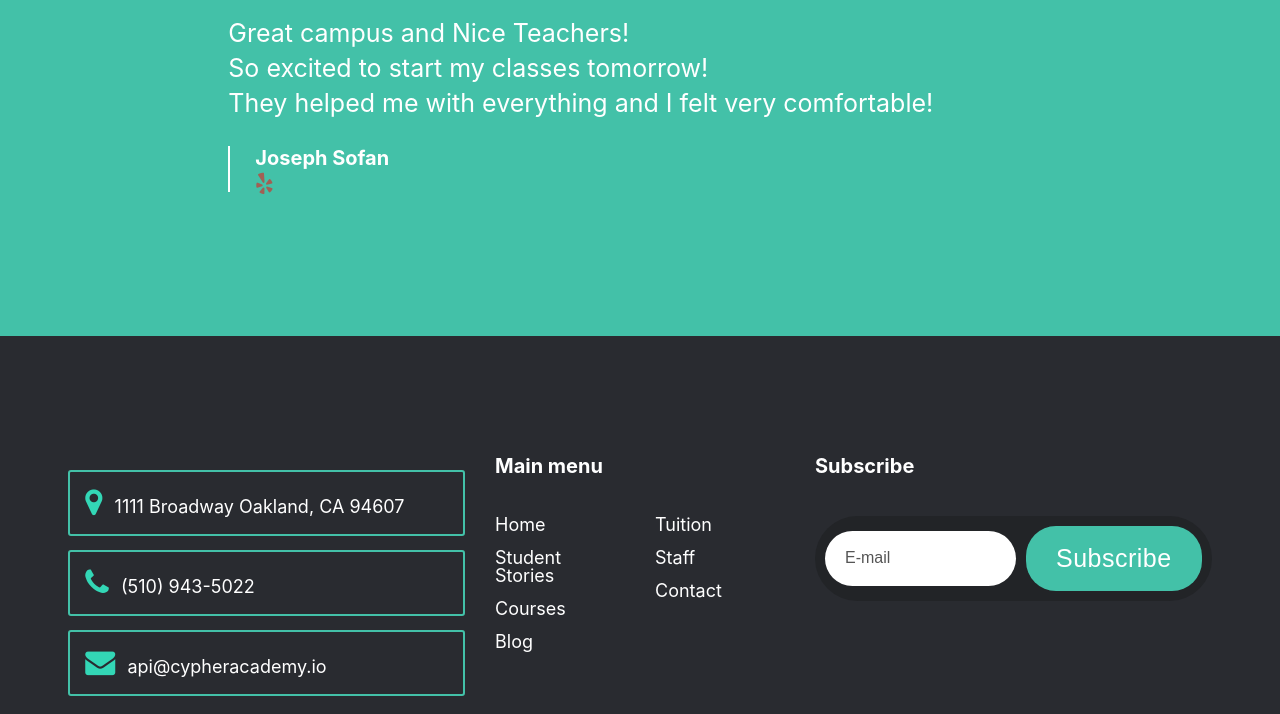
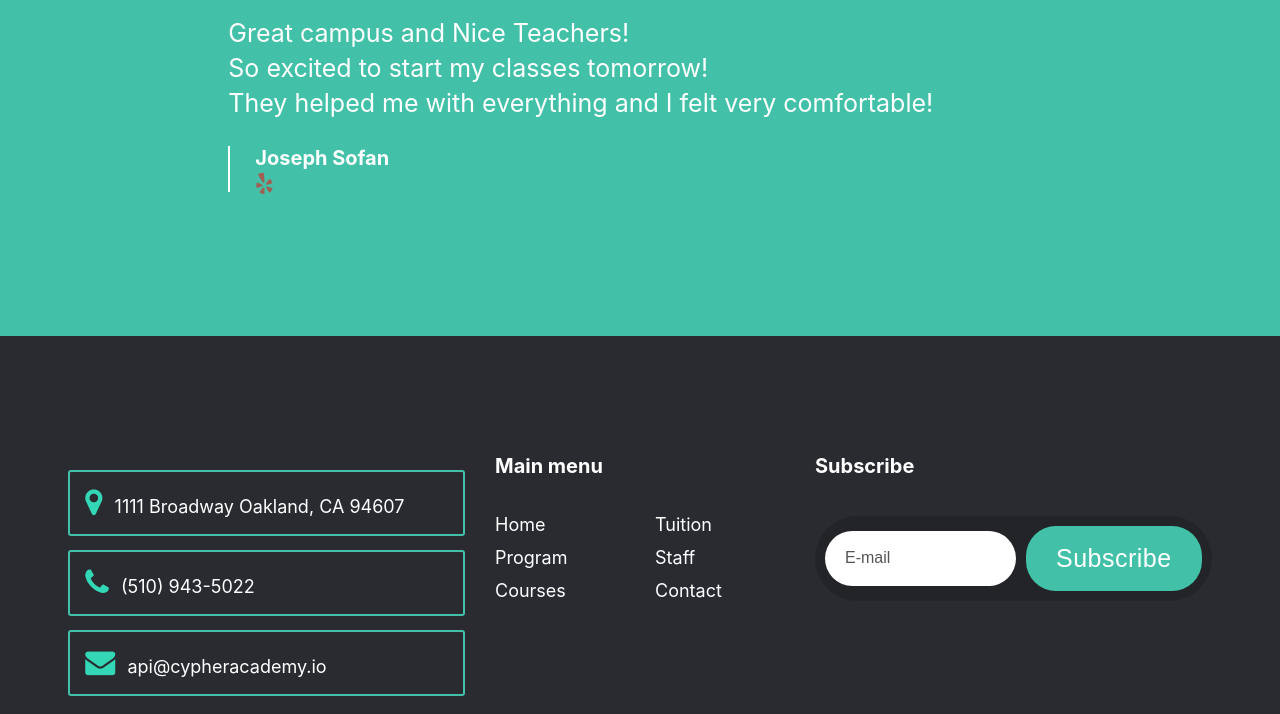
Before and after one commit to jackiepareja/cypher-academy, a plain HTML site: page index.html in a window 1280 px wide. Shown: the part 5731-6445 px from the top of the page. Drawn offline with nearby package versions, Linux system fonts and the light colour scheme; a script that the page names is missing.

Commit message:
fixed footer links and tel number syntax

```diff
--- a/index.html
+++ b/index.html
@@ -732,9 +732,9 @@
 									<div class="col col--xs-auto col--lg-6">
 										<ul class="__menu">
 											<li><a href="index.html">Home</a></li>
-											<li><a href="students.html">Student Stories</a></li>
+											<li><a href="students.html">Program</a></li>
 											<li><a href="index.html#courses">Courses</a></li>
-											<li><a href="blog.html">Blog</a></li>
+<!--											<li><a href="blog.html">Blog</a></li>-->
 										</ul>
 									</div>
 
```
Also changed, not shown: contact.html (+1 -1 lines).
